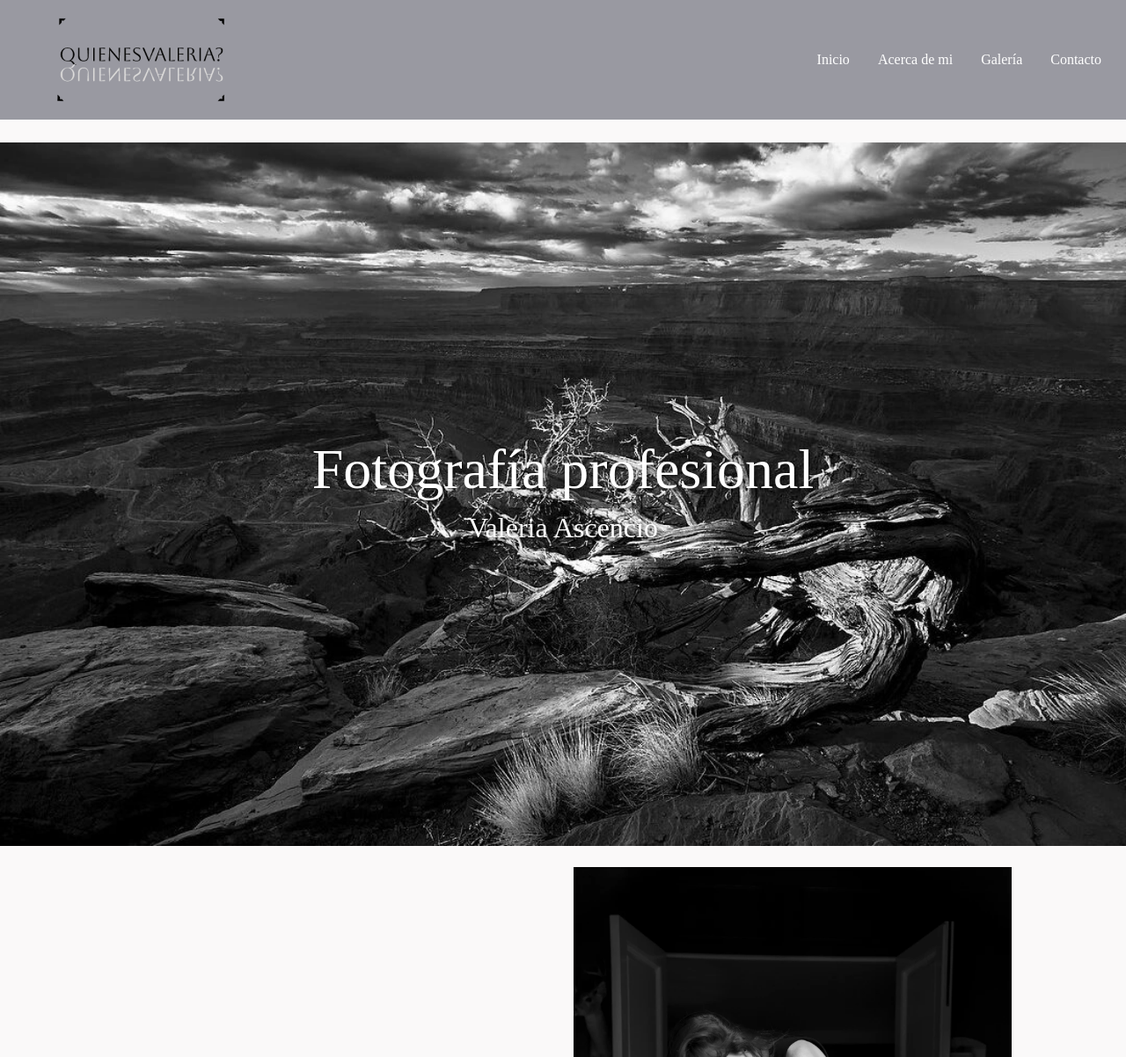
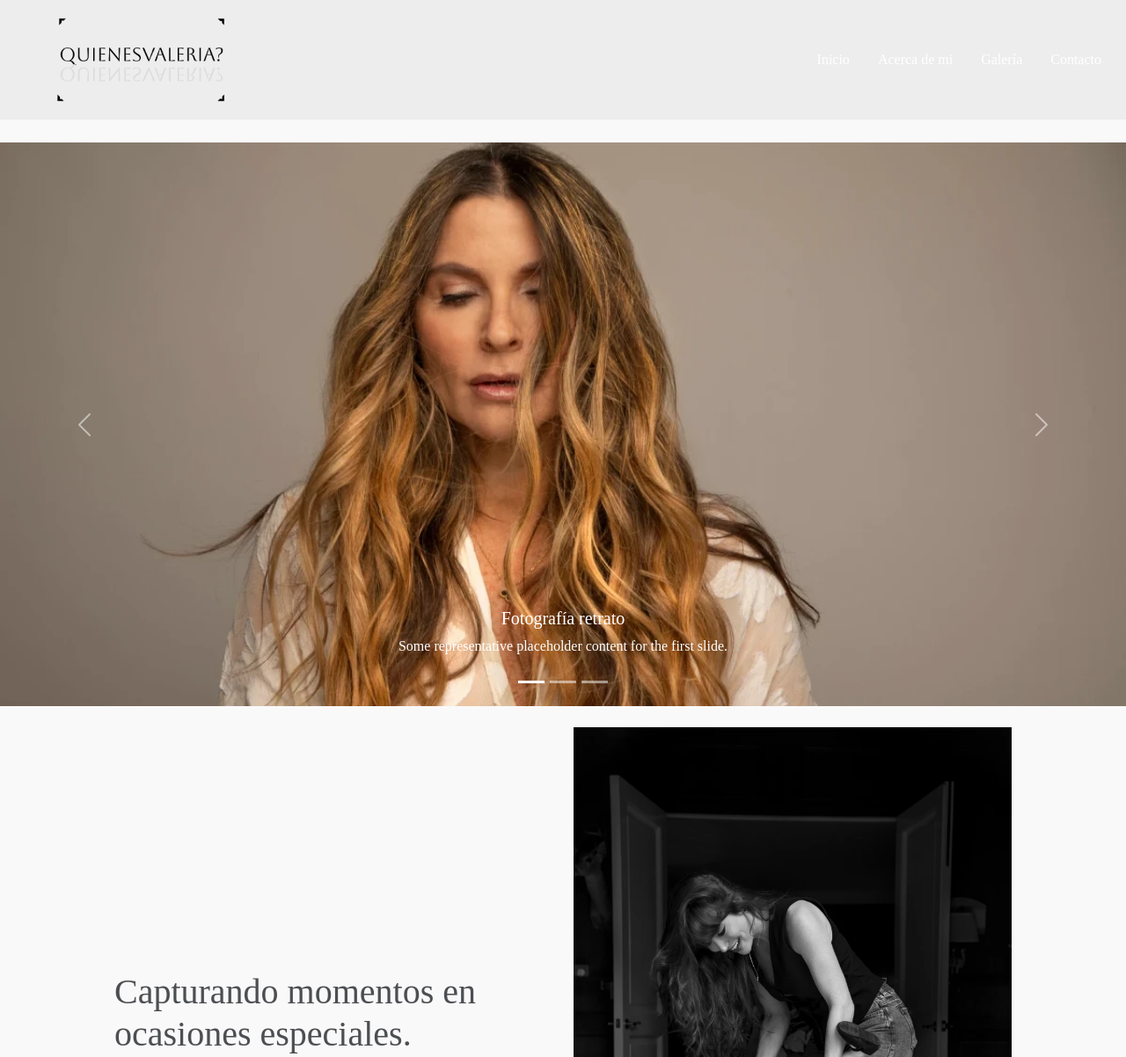
Before and after one commit to EliseoPS/quienesvaleria, a PHP site: page / in a window 1280 px wide. Shown: the top 1202 px of the page at 88% size. Run offline with PHP 8.4, Linux system fonts and the light colour scheme; some web fonts are replaced.

Commit message:
cambios en index13

```diff
--- a/galeria/index.html
+++ b/galeria/index.html
@@ -91,7 +91,7 @@
         </div>
     </div> -->
 
-    <div id="carouselExampleCaptions" class="carousel slide carousel-70vh">
+    <!-- <div id="carouselExampleCaptions" class="carousel slide carousel-70vh">
         <div class="carousel-indicators">
             <button type="button" data-bs-target="#carouselExampleCaptions" data-bs-slide-to="0" class="active" aria-current="true" aria-label="Slide 1"></button>
             <button type="button" data-bs-target="#carouselExampleCaptions" data-bs-slide-to="1" aria-label="Slide 2"></button>
@@ -128,7 +128,7 @@
             <span class="carousel-control-next-icon" aria-hidden="true"></span>
             <span class="visually-hidden">Next</span>
         </button>
-    </div>
+    </div> -->
 
 
     <div class="text-center my-5">
--- a/index.html
+++ b/index.html
@@ -72,7 +72,7 @@
     </header>
     <div style="height: 162px;">
     </div>
-    <main>
+    <!-- <main>
         <div class="contenedor-portada">
             <img src="images/fondotemporal.webp" alt="Imagen principal" class="img-portada">
             <div class="texto-portada w-100">
@@ -80,7 +80,46 @@
                 <h2>Valeria Ascencio</h2>
             </div>
         </div>
-    </main>
+    </main> -->
+
+    <div id="carouselExampleCaptions" class="carousel slide carousel-70vh">
+        <div class="carousel-indicators">
+            <button type="button" data-bs-target="#carouselExampleCaptions" data-bs-slide-to="0" class="active" aria-current="true" aria-label="Slide 1"></button>
+            <button type="button" data-bs-target="#carouselExampleCaptions" data-bs-slide-to="1" aria-label="Slide 2"></button>
+            <button type="button" data-bs-target="#carouselExampleCaptions" data-bs-slide-to="2" aria-label="Slide 3"></button>
+        </div>
+        <div class="carousel-inner">
+        <div class="carousel-item active">
+            <img src="../images/acerca-de-mi-2-quienesvaleria.webp" class="d-block w-100" alt="Fotografia de carrousel" style="height: 50%;">
+            <div class="carousel-caption d-none d-md-block">
+                <h5>Fotografía retrato</h5>
+                <p>Some representative placeholder content for the first slide.</p>
+            </div>
+        </div>
+        <div class="carousel-item">
+            <img src="../images/fondotemporal.webp" class="d-block w-100" alt="Fotografia de carrousel">
+            <div class="carousel-caption d-none d-md-block">
+                <h5>Personajes públicos</h5>
+                <p>Some representative placeholder content for the second slide.</p>
+            </div>
+        </div>
+        <div class="carousel-item">
+            <img src="../images/fotografia-retrato-4-quienesvaleria.webp" class="d-block w-100" alt="Fotografia de carrousel">
+            <div class="carousel-caption d-none d-md-block">
+                <h5>Fotografía editorial</h5>
+                <p>Some representative placeholder content for the third slide.</p>
+            </div>
+        </div>
+        </div>
+        <button class="carousel-control-prev" type="button" data-bs-target="#carouselExampleCaptions" data-bs-slide="prev">
+            <span class="carousel-control-prev-icon" aria-hidden="true"></span>
+            <span class="visually-hidden">Previous</span>
+        </button>
+        <button class="carousel-control-next" type="button" data-bs-target="#carouselExampleCaptions" data-bs-slide="next">
+            <span class="carousel-control-next-icon" aria-hidden="true"></span>
+            <span class="visually-hidden">Next</span>
+        </button>
+    </div>
 
     <div class="container my-4" data-aos="fade-up">
         <div class="row px-3 px-md-5">
--- a/styles.css
+++ b/styles.css
@@ -3,7 +3,8 @@
 }
 
 .navbar-color{
-    background: #9999a1;
+    /* background: #9999a1; */
+    background-color: #ededed;
     color: black;
 }
 
```
